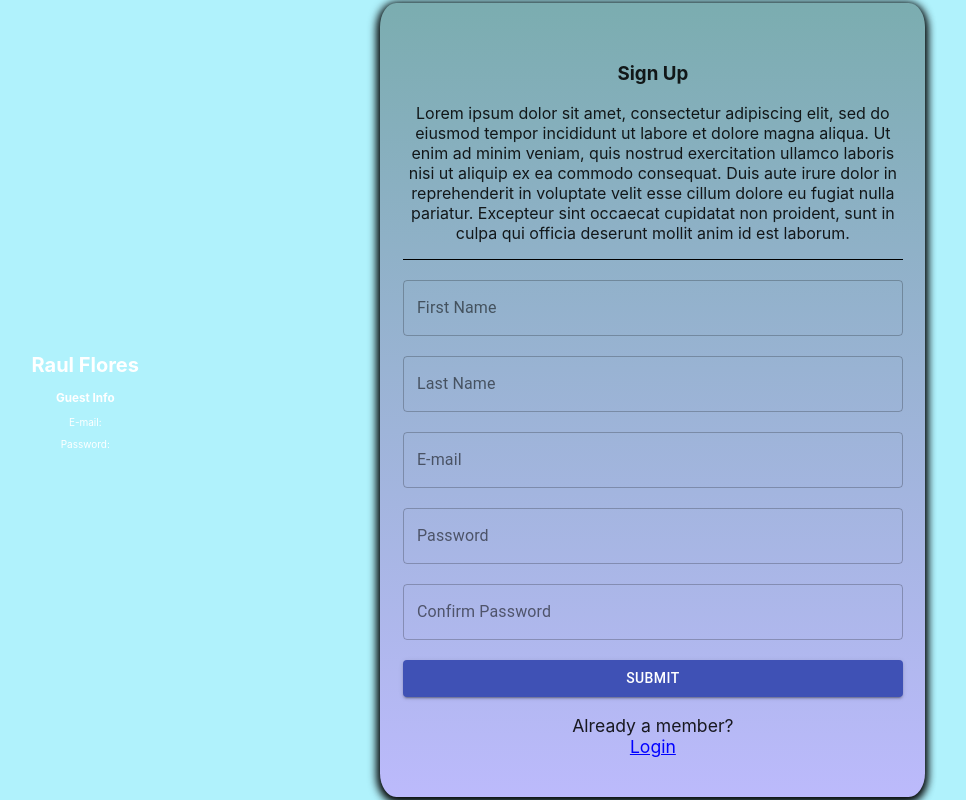
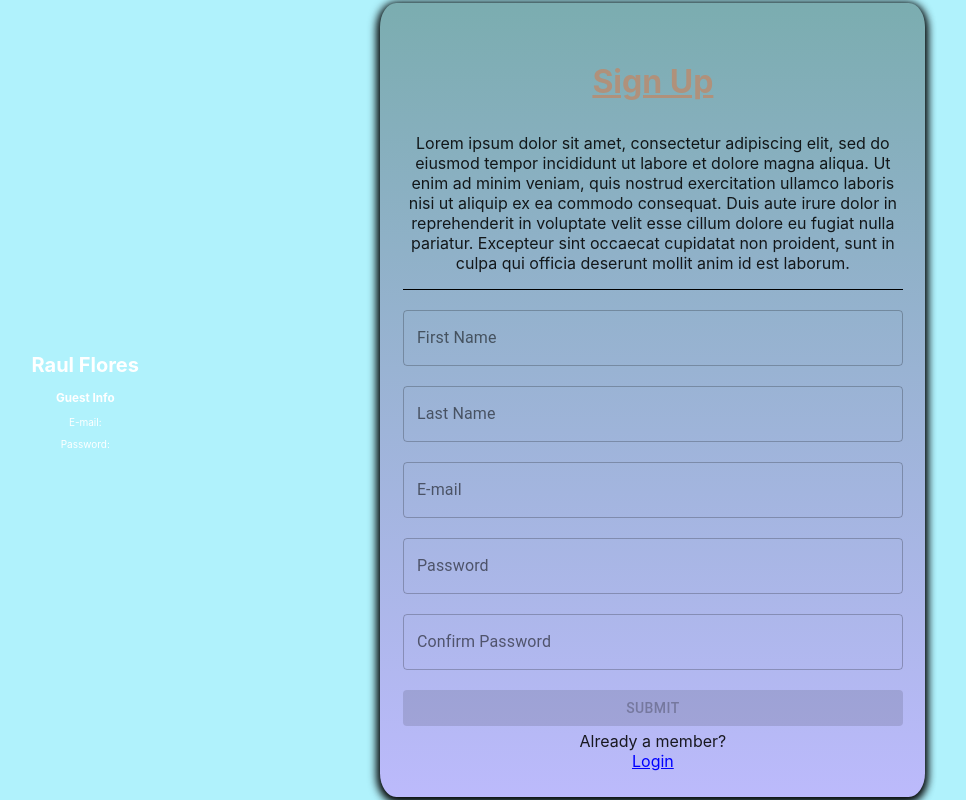
Before and after one commit to rauleflores/refloresjr-portfolio, a React (Create React App) app: page /signup-page in a window 1280 px wide. Shown: the whole page, without its empty margins (210-1176 px from the left). Built offline with nearby package versions, Linux system fonts and the light colour scheme.

Commit message:
signup button now disabled until form inputs are all filled.

```diff
--- a/src/App.js
+++ b/src/App.js
@@ -1,8 +1,8 @@
-import "./App.css";
-import { Route, Switch } from "react-router-dom";
-import LoginForm from "./Components/LoginForm";
+import "./Styles/App.css";
 import Splash from "./Components/Splash";
 import SignUp from "./Components/SignUpForm";
+import LoginForm from "./Components/LoginForm";
+import { Route, Switch } from "react-router-dom";
 
 function App() {
   return (
--- a/src/Components/SignUpForm.js
+++ b/src/Components/SignUpForm.js
@@ -2,8 +2,8 @@ import React from "react";
 import { useFormik } from "formik";
 import { Button, TextField, Card } from "@material-ui/core";
 import { Link } from "react-router-dom";
-import useStyles from "../useStyles";
-import signupValidationSchema from "../Schemas/LoginSchema";
+import useStyles from "../Styles/useStyles";
+import signupValidationSchema from "../Schemas/SignupSchema";
 
 const SignUp = () => {
   const classes = useStyles();
@@ -22,6 +22,23 @@ const SignUp = () => {
       formik.resetForm();
     },
   });
+
+  const buttonDisabled = ({
+    firstName,
+    lastName,
+    email,
+    password,
+    password_check,
+  }) => {
+    const valueCheck =
+      firstName.length > 0 &&
+      lastName.length > 0 &&
+      email.length > 0 &&
+      password.length > 0 &&
+      password_check.length > 0;
+    console.log(valueCheck);
+    return valueCheck;
+  };
 
   return (
     <Card className={classes.card}>
@@ -103,7 +120,14 @@ const SignUp = () => {
             formik.touched.password_check && formik.errors.password_check
           }
         />
-        <Button color="primary" variant="contained" fullWidth type="submit">
+        <Button
+          className={classes.Button}
+          color="primary"
+          variant="contained"
+          fullWidth
+          type="submit"
+          disabled={buttonDisabled(formik.values) ? false : true}
+        >
           Submit
         </Button>
       </form>
--- a/src/useStyles.js
+++ b/src/Styles/useStyles.js
@@ -1,6 +1,11 @@
 import { makeStyles } from "@material-ui/core";
 
 const useStyles = makeStyles({
+  Button: {
+    "&:hover": {
+      backgroundColor: "red",
+    },
+  },
   card: {
     display: "flex",
     flexDirection: "column",
@@ -15,25 +20,27 @@ const useStyles = makeStyles({
     boxShadow: "1px 3px 8px 1px, -1px 2px 10px 2px",
   },
   textField: {
+    margin: "10px 0px",
+    borderRadius: "4px",
     "&:last-of-type": {
       marginBottom: "20px",
     },
-    margin: "10px 0px",
-    borderRadius: "4px",
   },
   login_cta: {
-    fontSize: "1.1rem",
+    fontSize: "1rem",
   },
   signup_cta: {
-    fontSize: "1.1rem",
+    fontSize: "1rem",
   },
   signup_text: {
     fontSize: "1rem",
     borderBottom: "1px solid black",
     marginBottom: "10px",
   },
-  h3: {
+  signup_h3: {
     fontSize: "2rem",
+    color: "#b0917b",
+    textDecoration: "underline",
   },
 });
 
--- a/src/index.js
+++ b/src/index.js
@@ -1,8 +1,7 @@
 import React from "react";
 import ReactDOM from "react-dom";
-import "./index.css";
+import "./Styles/index.css";
 import App from "./App";
-import reportWebVitals from "./reportWebVitals";
 import { BrowserRouter as Router } from "react-router-dom";
 
 ReactDOM.render(
@@ -13,8 +12,3 @@ ReactDOM.render(
   </React.StrictMode>,
   document.getElementById("root")
 );
-
-// If you want to start measuring performance in your app, pass a function
-// to log results (for example: reportWebVitals(console.log))
-// or send to an analytics endpoint. Learn more: https://bit.ly/CRA-vitals
-reportWebVitals();
--- a/src/reportWebVitals.js
+++ /dev/null
@@ -1,13 +0,0 @@
-const reportWebVitals = onPerfEntry => {
-  if (onPerfEntry && onPerfEntry instanceof Function) {
-    import('web-vitals').then(({ getCLS, getFID, getFCP, getLCP, getTTFB }) => {
-      getCLS(onPerfEntry);
-      getFID(onPerfEntry);
-      getFCP(onPerfEntry);
-      getLCP(onPerfEntry);
-      getTTFB(onPerfEntry);
-    });
-  }
-};
-
-export default reportWebVitals;
```
Also changed, not shown: src/setupTests.js (deleted, +0 -5 lines), src/Schemas/SignupSchema.js (renamed from src/Schemas/LoginSchema.js), src/Styles/App.css (renamed from src/App.css), src/Styles/index.css (renamed from src/index.css), src/logo.svg (deleted), 1 other file (tests, documents, lock files or other folders).
